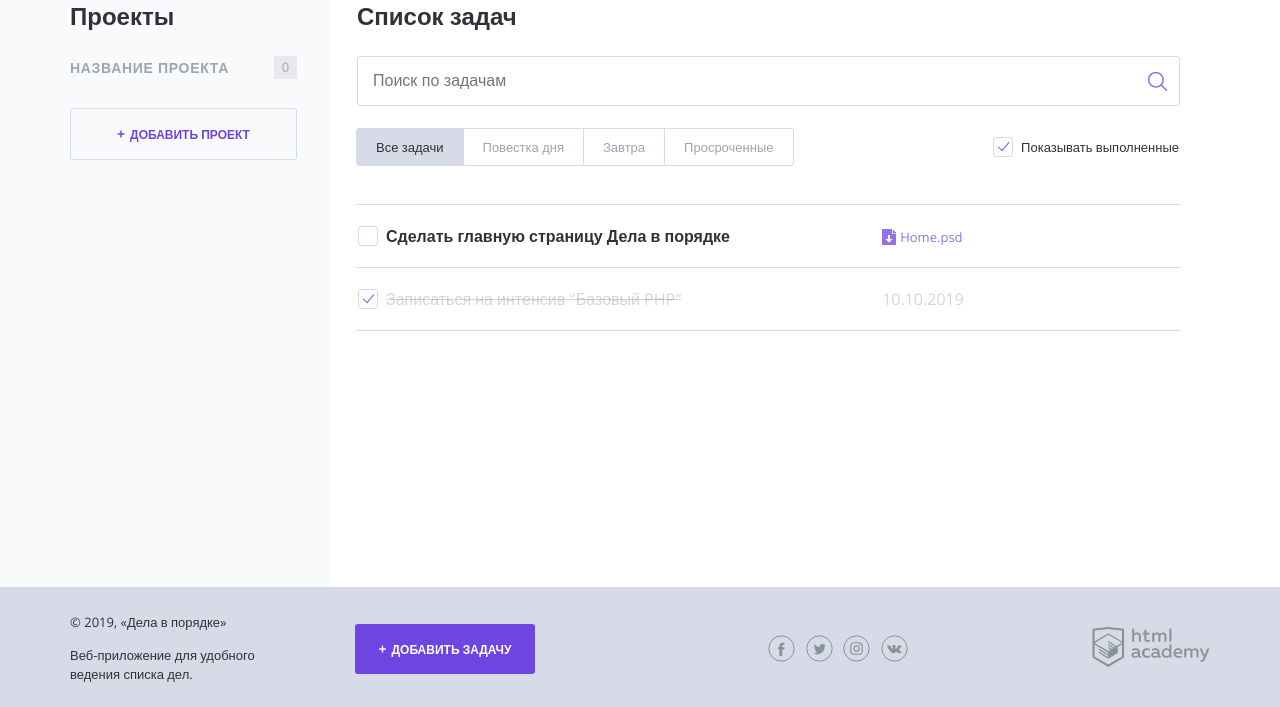
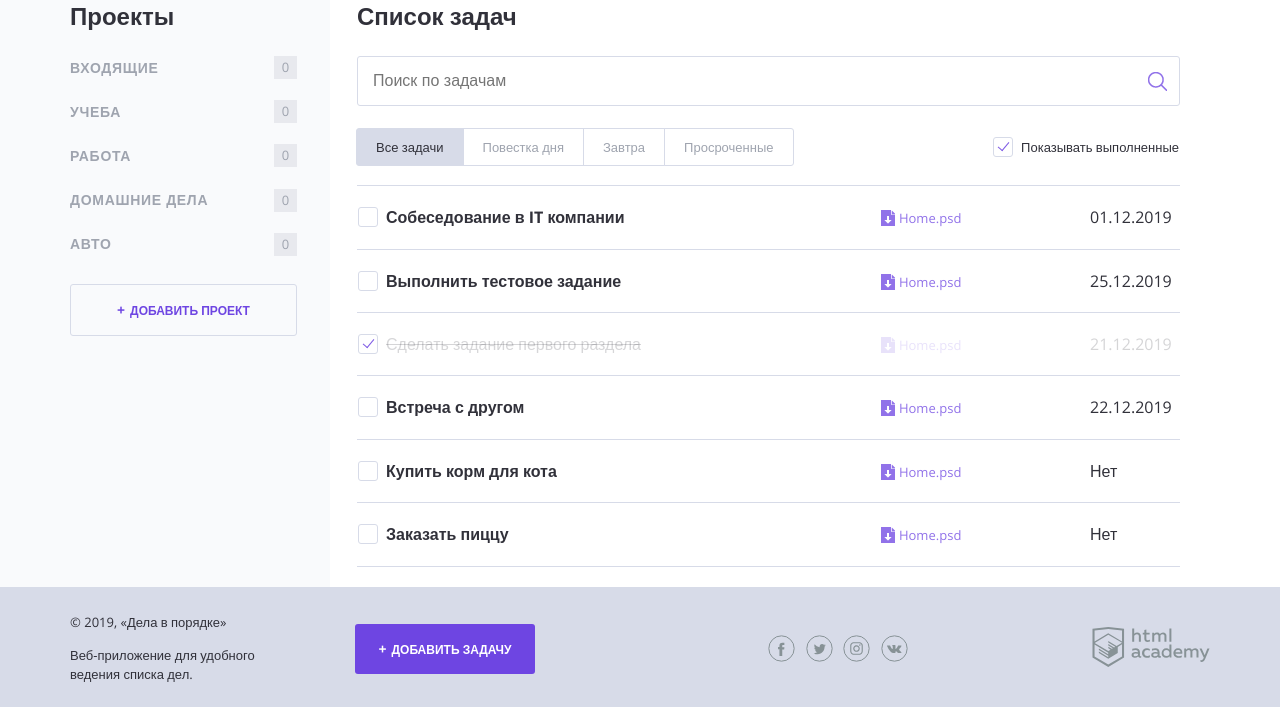
Before and after one commit to marina-cell/587145-doingsdone, a PHP site: page / in a window 1280 px wide. Shown: the part 93-800 px from the top of the page. Run offline with PHP 8.4, Linux system fonts and the light colour scheme.

Commit message:
Добавила список проектов и список задач

```diff
--- a/index.php
+++ b/index.php
@@ -1,6 +1,47 @@
 <?php
 // показывать или нет выполненные задачи
 $show_complete_tasks = rand(0, 1);
+// массив проектов
+$projects = ["Входящие", "Учеба", "Работа", "Домашние дела", "Авто"];
+// массив задач
+$task_list = [
+    [
+        'task' => 'Собеседование в IT компании',
+        'date' => '01.12.2019',
+        'category' => 'Работа',
+        'done' => false
+    ],
+    [
+        'task' => 'Выполнить тестовое задание',
+        'date' => '25.12.2019',
+        'category' => 'Работа',
+        'done' => false
+    ],
+    [
+        'task' => 'Сделать задание первого раздела',
+        'date' => '21.12.2019',
+        'category' => 'Учеба',
+        'done' => true
+    ],
+    [
+        'task' => 'Встреча с другом',
+        'date' => '22.12.2019',
+        'category' => 'Входящие',
+        'done' => false
+    ],
+    [
+        'task' => 'Купить корм для кота',
+        'date' => 'Нет',
+        'category' => 'Домашние дела',
+        'done' => false
+    ],
+    [
+        'task' => 'Заказать пиццу',
+        'date' => 'Нет',
+        'category' => 'Домашние дела',
+        'done' => false
+    ]
+];
 ?>
 <!DOCTYPE html>
 <html lang="ru">
@@ -46,10 +87,12 @@ $show_complete_tasks = rand(0, 1);
 
                 <nav class="main-navigation">
                     <ul class="main-navigation__list">
+                        <?php foreach ($projects as $project_name): ?>
                             <li class="main-navigation__list-item">
-                            <a class="main-navigation__list-item-link" href="#">Название проекта</a>
+                                <a class="main-navigation__list-item-link" href="#"><?=$project_name; ?></a>
                                 <span class="main-navigation__list-item-count">0</span>
                             </li>
+                        <?php endforeach; ?>
                     </ul>
                 </nav>
 
@@ -82,11 +125,14 @@ $show_complete_tasks = rand(0, 1);
                 </div>
 
                 <table class="tasks">
-                    <tr class="tasks__item task">
+                    <?php foreach ($task_list as $key => $item): ?>
+                        <tr class="tasks__item task
+                            <?php if ($item['done']): ?>task--completed<?php endif; ?>
+                            <?php if($item['done'] and !$show_complete_tasks): ?>visually-hidden<?php endif; ?>">
                             <td class="task__select">
                                 <label class="checkbox task__checkbox">
-                                <input class="checkbox__input visually-hidden task__checkbox" type="checkbox" value="1">
-                                <span class="checkbox__text">Сделать главную страницу Дела в порядке</span>
+                                    <input class="checkbox__input visually-hidden task__checkbox" type="checkbox" value="1" <?php if ($item['done']): ?>checked<?php endif; ?>>
+                                    <span class="checkbox__text"><?=$item['task']; ?></span>
                                 </label>
                             </td>
 
@@ -94,23 +140,9 @@ $show_complete_tasks = rand(0, 1);
                                 <a class="download-link" href="#">Home.psd</a>
                             </td>
 
-                        <td class="task__date"></td>
+                            <td class="task__date"><?=$item['date']; ?></td>
                         </tr>
-                    <!--показывать следующий тег <tr/>, если переменная $show_complete_tasks равна единице-->
-                    <?php if ($show_complete_tasks): ?>
-                    <tr class="tasks__item task task--completed">
-                        <td class="task__select">
-                            <label class="checkbox task__checkbox">
-                                <input class="checkbox__input visually-hidden" type="checkbox" checked>
-                                <span class="checkbox__text">Записаться на интенсив "Базовый PHP"</span>
-                            </label>
-                        </td>
-                        <td class="task__date">10.10.2019</td>
-
-                        <td class="task__controls">
-                        </td>
-                    </tr>
-                    <?php endif; ?>
+                    <?php endforeach; ?>
                 </table>
             </main>
         </div>
```
Lines whose indentation alone changed are shown as unchanged.
